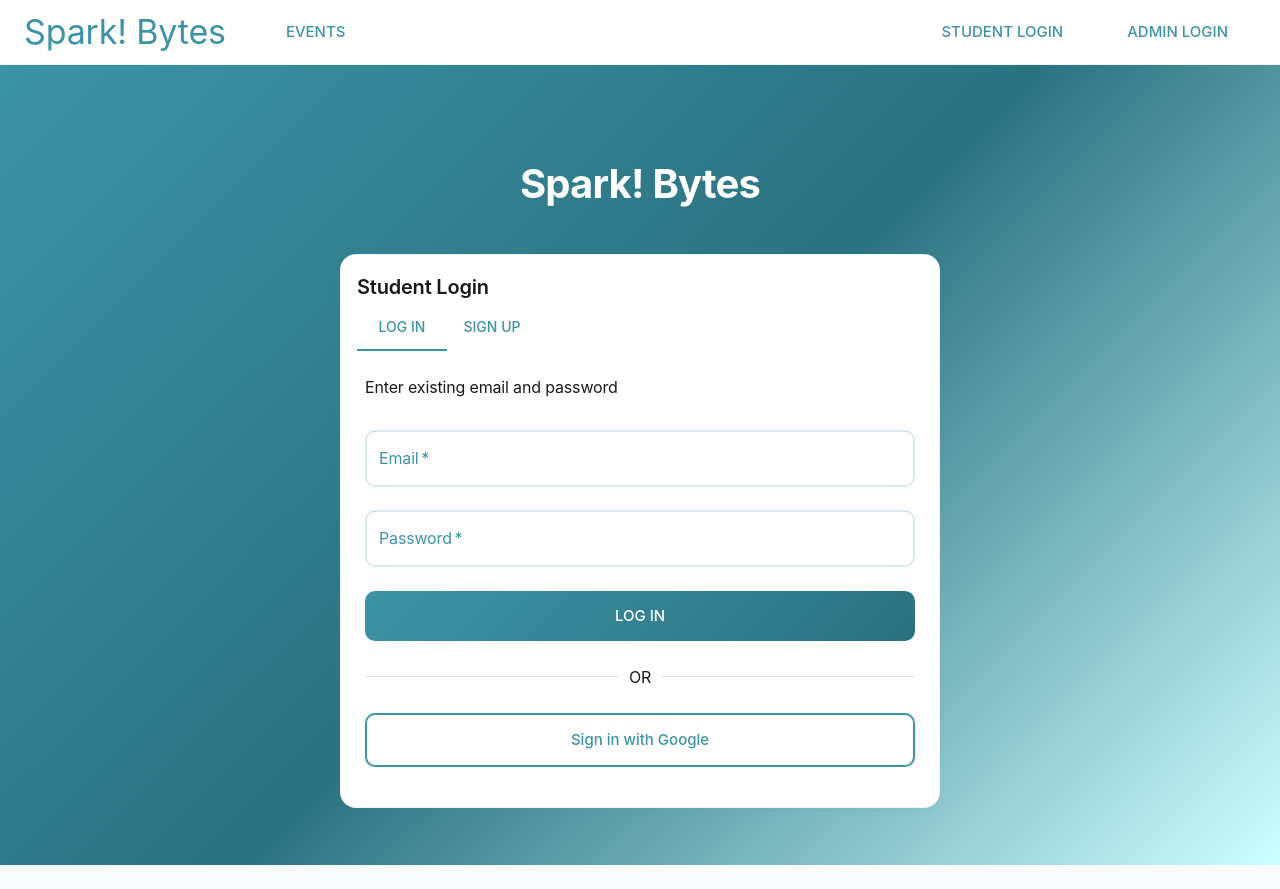
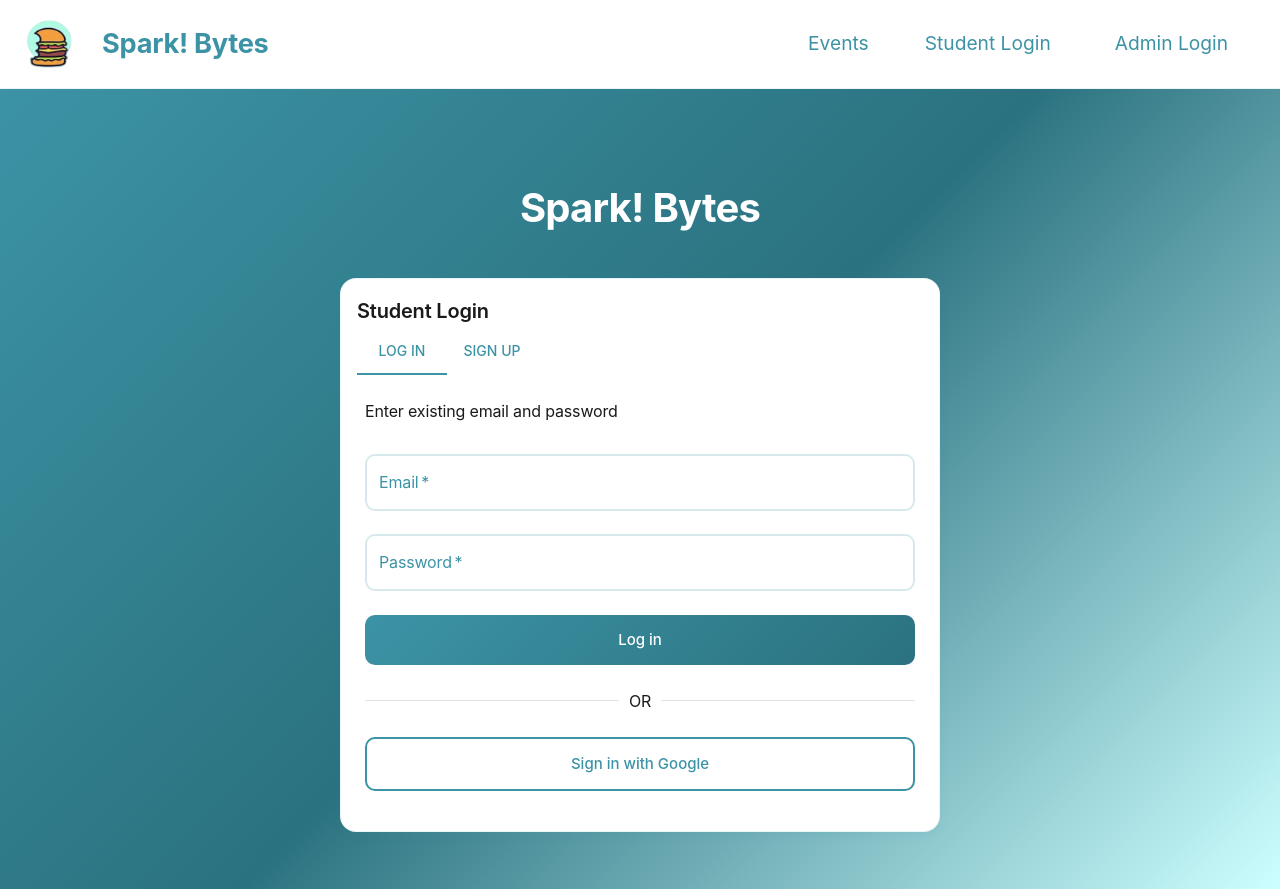
Before and after one commit to liam-py/Spark-Bytes-Team-3, a Next.js app in the folder client/: page /login in a window 1280 px wide. Before the commit the page ends 865 px from the top, so only its background shows below. Built offline with nearby package versions, Linux system fonts and the light colour scheme; no server answers.

Commit message:
push before beginning to work on food reservation issues.

```diff
--- a/client/src/components/LoginContent.tsx
+++ b/client/src/components/LoginContent.tsx
@@ -4,7 +4,7 @@ import React, { useState } from "react";
 import { TextField, Button, Typography, Box, Alert, Snackbar, Divider } from "@mui/material";
 import { useRouter } from "next/navigation";
 import { useGoogleLogin } from "@react-oauth/google";
-import { useAuth } from "@/app/providers/AuthProvider"; // <-- adjust if your path differs
+import { useAuth } from "@/app/providers/AuthProvider";
 
 const base = process.env.NEXT_PUBLIC_API_BASE_URL || "http://localhost:4000";
 
--- a/client/src/components/Navbar.tsx
+++ b/client/src/components/Navbar.tsx
@@ -56,20 +56,20 @@ export default function Navbar() {
 
   return (
     <AppBar position="static">
-      <Toolbar>
+      <Toolbar sx={{ display: "flex", alignItems: "center", my: "9px"}}>
+        <img src="/smallLogo.png" alt="Spark! Bytes" style={{ marginTop: 10, marginBottom: 10, width: 50, height: 50 }} />
         <Link href="/" style={{ textDecoration: "none", color: "inherit" }}>
           <Typography
-            variant="h4"
             component="div"
-            sx={{ flexGrow: 0, mr: 4, color: "primary.main" }}
+            sx={{ mx: "28px", my: "12px", fontWeight: "bold", fontSize: "1.7rem", flexGrow: 0, mr: 4, color: "primary.main" }}
           >
             Spark! Bytes
           </Typography>
         </Link>
 
-        <Box sx={{ flexGrow: 1, display: "flex", gap: 2 }}>
+        <Box sx={{ flexGrow: 1, display: "flex", justifyContent: "flex-end", gap: 2 }}>
           <Link href="/events" style={{ textDecoration: "none" }}>
-            <Button sx={{ color: "primary.main", "&:hover": { boxShadow: "none", backgroundColor: "inherit"} }}>Events</Button>
+            <Button sx={{ fontWeight: "normal", fontSize: "1.2rem", color: "primary.main", "&:hover": { boxShadow: "none", backgroundColor: "inherit"} }}>Events</Button>
           </Link>
 
           {/* Only show these when we have a logged-in user */}
@@ -77,16 +77,16 @@ export default function Navbar() {
             <>
               {isStudent && (
                 <Link href="/reservations" style={{ textDecoration: "none" }}>
-                  <Button sx={{ color: "primary.main", "&:hover": { boxShadow: "none", backgroundColor: "inherit"} }}>My Reservations</Button>
+                  <Button sx={{ fontWeight: "normal", fontSize: "1.2rem", color: "primary.main", "&:hover": { boxShadow: "none", backgroundColor: "inherit"} }}>My Reservations</Button>
                 </Link>
               )}
               {isAdmin && (
                 <>
                   <Link href="/events/new" style={{ textDecoration: "none" }}>
-                    <Button sx={{ color: "primary.main", "&:hover": { boxShadow: "none", backgroundColor: "inherit"} }}>Create Event</Button>
+                    <Button sx={{ fontWeight: "normal", fontSize: "1.2rem", color: "primary.main", "&:hover": { boxShadow: "none", backgroundColor: "inherit"} }}>Create Event</Button>
                   </Link>
                   <Link href="/admin/analytics" style={{ textDecoration: "none" }}>
-                    <Button sx={{ color: "primary.main", "&:hover": { boxShadow: "none", backgroundColor: "inherit"} }}>Analytics</Button>
+                    <Button sx={{ fontWeight: "normal", fontSize: "1.2rem", color: "primary.main", "&:hover": { boxShadow: "none", backgroundColor: "inherit"} }}>Analytics</Button>
                   </Link>
                 </>
               )}
@@ -106,7 +106,7 @@ export default function Navbar() {
               aria-controls="menu-appbar"
               aria-haspopup="true"
               onClick={handleMenu}
-              sx={{ color: "primary.main" }}
+              sx={{ width: 40, height: 40, color: "primary.main" }}
             >
               <AccountCircle />
             </IconButton>
@@ -149,10 +149,10 @@ export default function Navbar() {
             }}
           >
             <Link href="/login" style={{ textDecoration: "none" }}>
-              <Button sx={{ color: "primary.main", "&:hover": { boxShadow: "none", backgroundColor: "inherit"} }}>Student Login</Button>
+              <Button sx={{ fontWeight: "normal", fontSize: "1.2rem", color: "primary.main", "&:hover": { boxShadow: "none", backgroundColor: "inherit"} }}>Student Login</Button>
             </Link>
             <Link href="/admin/login" style={{ textDecoration: "none" }}>
-              <Button sx={{ color: "primary.main", "&:hover": { boxShadow: "none", backgroundColor: "inherit"} }}>Admin Login</Button>
+              <Button sx={{ fontWeight: "normal", fontSize: "1.2em", color: "primary.main", "&:hover": { boxShadow: "none", backgroundColor: "inherit"} }}>Admin Login</Button>
             </Link>
           </Box>
         )}
--- a/client/src/theme.ts
+++ b/client/src/theme.ts
@@ -74,6 +74,7 @@ const theme = createTheme({
     MuiButton: {
       styleOverrides: {
         root: {
+          textTransform: "none",
           borderRadius: 10,
           padding: "12px 28px",
           fontSize: "0.9375rem",
```
Also changed, not shown: client/public/smallLogo.png (added).
